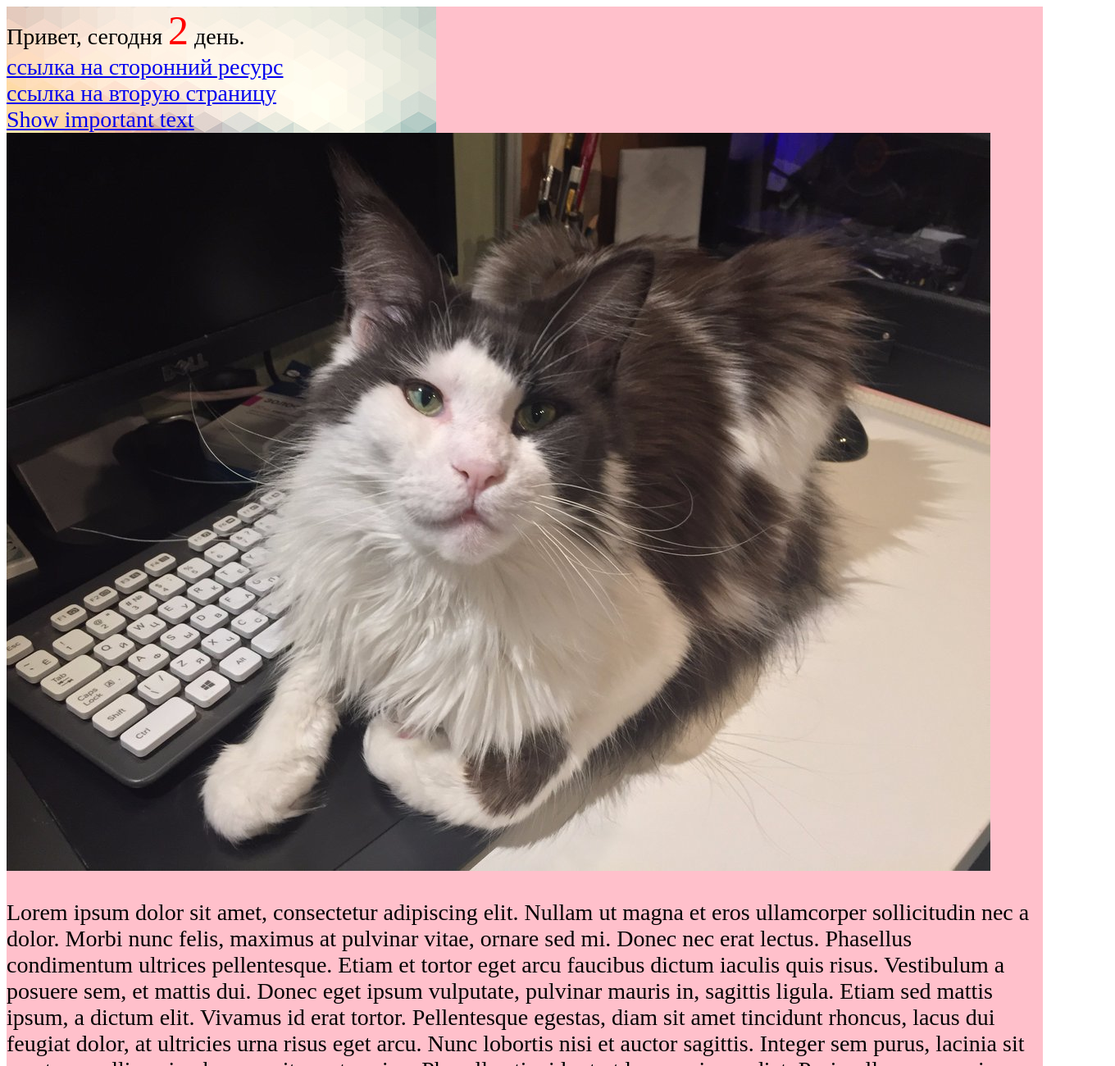
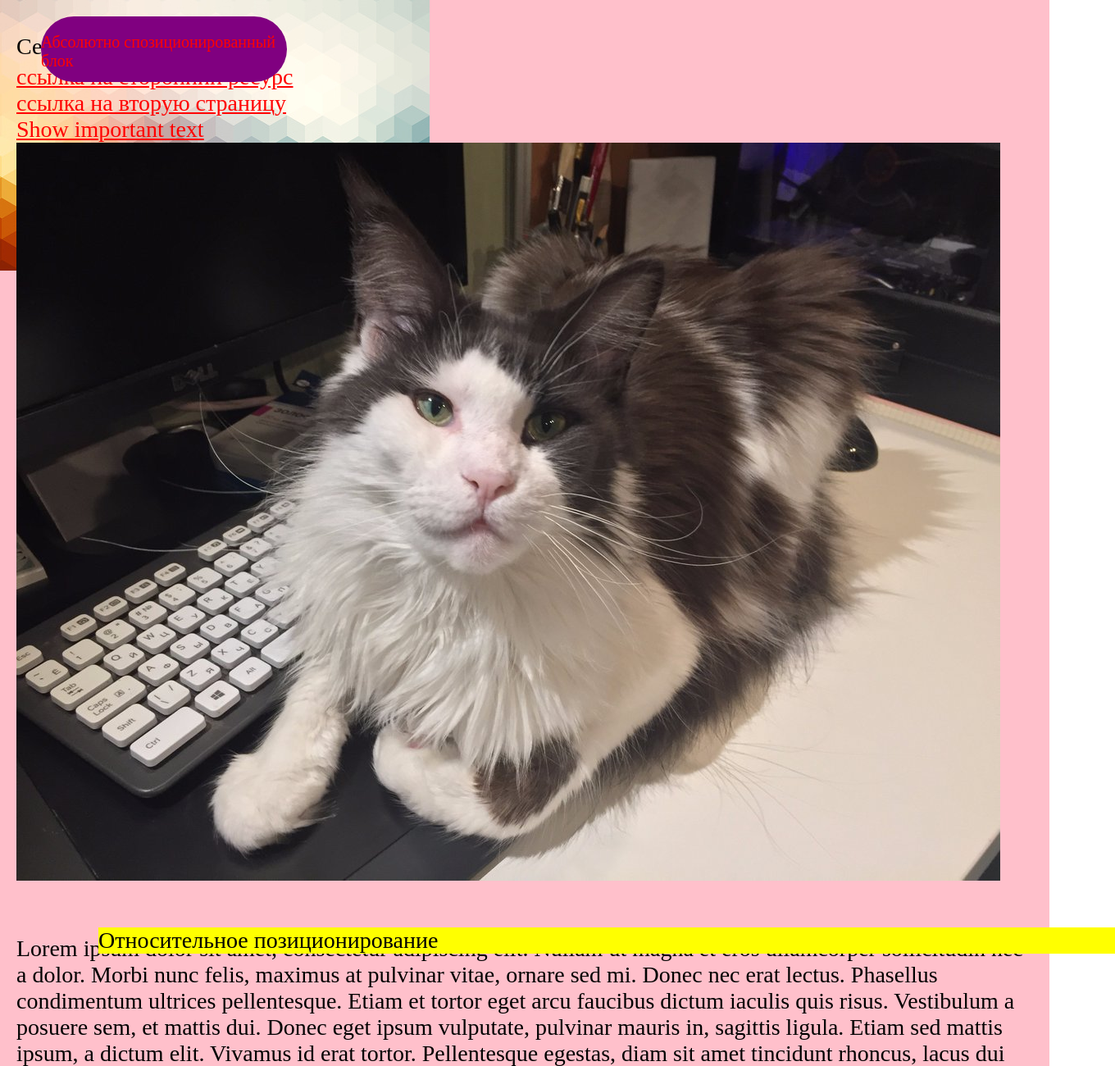
Before and after one commit to aliusmd/girlscoding, a plain HTML site: page day2/index.html in a window 1280 px wide. Shown: the top 1300 px of the page at 82% size, 1360 px wide, since content can reach past the window. Drawn offline with Linux system fonts and the light colour scheme.

Commit message:
My first commit

```diff
--- a/day2/index.html
+++ b/day2/index.html
@@ -7,7 +7,7 @@
 </head>
 <body>
 	<div class="wrapper">
-		<div>Привет, сегодня <span>2</span> день.</div>
+		<div>Сегодня <span>2</span> день.</div>
 		<a href="http://yandex.ru" target="_blanc">ссылка на сторонний ресурс</a>
 		<br>
 		<a href="contact.html">ссылка на вторую страницу</a>
@@ -16,6 +16,8 @@
 		<br>
 		<img src="images/picture1.jpg" alt="cat">
 		<br>
+		<span class="posAbs">Абсолютно спозиционированный блок</span>
+		<div class="posRel">Относительное позиционирование</div>
 		<p>Lorem ipsum dolor sit amet, consectetur adipiscing elit. Nullam ut magna et eros ullamcorper sollicitudin nec a dolor. Morbi nunc felis, maximus at pulvinar vitae, ornare sed mi. Donec nec erat lectus. Phasellus condimentum ultrices pellentesque. Etiam et tortor eget arcu faucibus dictum iaculis quis risus. Vestibulum a posuere sem, et mattis dui. Donec eget ipsum vulputate, pulvinar mauris in, sagittis ligula. Etiam sed mattis ipsum, a dictum elit. Vivamus id erat tortor. Pellentesque egestas, diam sit amet tincidunt rhoncus, lacus dui feugiat dolor, at ultricies urna risus eget arcu. Nunc lobortis nisi et auctor sagittis.
 
 		Integer sem purus, lacinia sit amet convallis quis, rhoncus sit amet sapien. Phasellus tincidunt ut leo non imperdiet. Proin ullamcorper risus eget nunc gravida dictum. Integer porta quis turpis in ultrices. Duis justo massa, feugiat vel ex vel, faucibus laoreet erat. Vestibulum commodo egestas nulla. Maecenas ut dui vitae neque vulputate vehicula. Etiam turpis leo, eleifend non tincidunt in, porta eu turpis. Donec convallis luctus arcu, vel ornare justo gravida vitae. Sed quis faucibus justo. Etiam eleifend magna ac lorem cursus, vel sollicitudin mauris tincidunt. Pellentesque habitant morbi tristique senectus et netus et malesuada fames ac turpis egestas.
--- a/day2/style.css
+++ b/day2/style.css
@@ -1,5 +1,10 @@
+
+* {
+	box-sizing: border-box;
+}
 body {
 	font-size:28px;
+	margin: 0;
 }
 span {
 	color:#ff0000;
@@ -17,4 +22,34 @@ body img {
 
 .wrapper {
 	background: pink no-repeat url('Images/back.jpg');
+	padding: 20px;
 }
+.wrapper a {
+	color: pink !important;
+}
+.wrapper a {
+	color: red !important;
+}
+body a {
+	color: green;
+}
+.posRel {
+	position: relative;
+	top: 50px;
+	left: 100px;
+	background-color: yellow;
+}
+.posAbs {
+	position: absolute;
+	top: 20px;
+	left :50px;
+
+	background-color: purple;
+	border-radius: 150px;
+	width : 300px;
+	height: 80px;
+	display: block;
+	font-size: 20px;
+	padding-top: 20px;
+
+}
```
